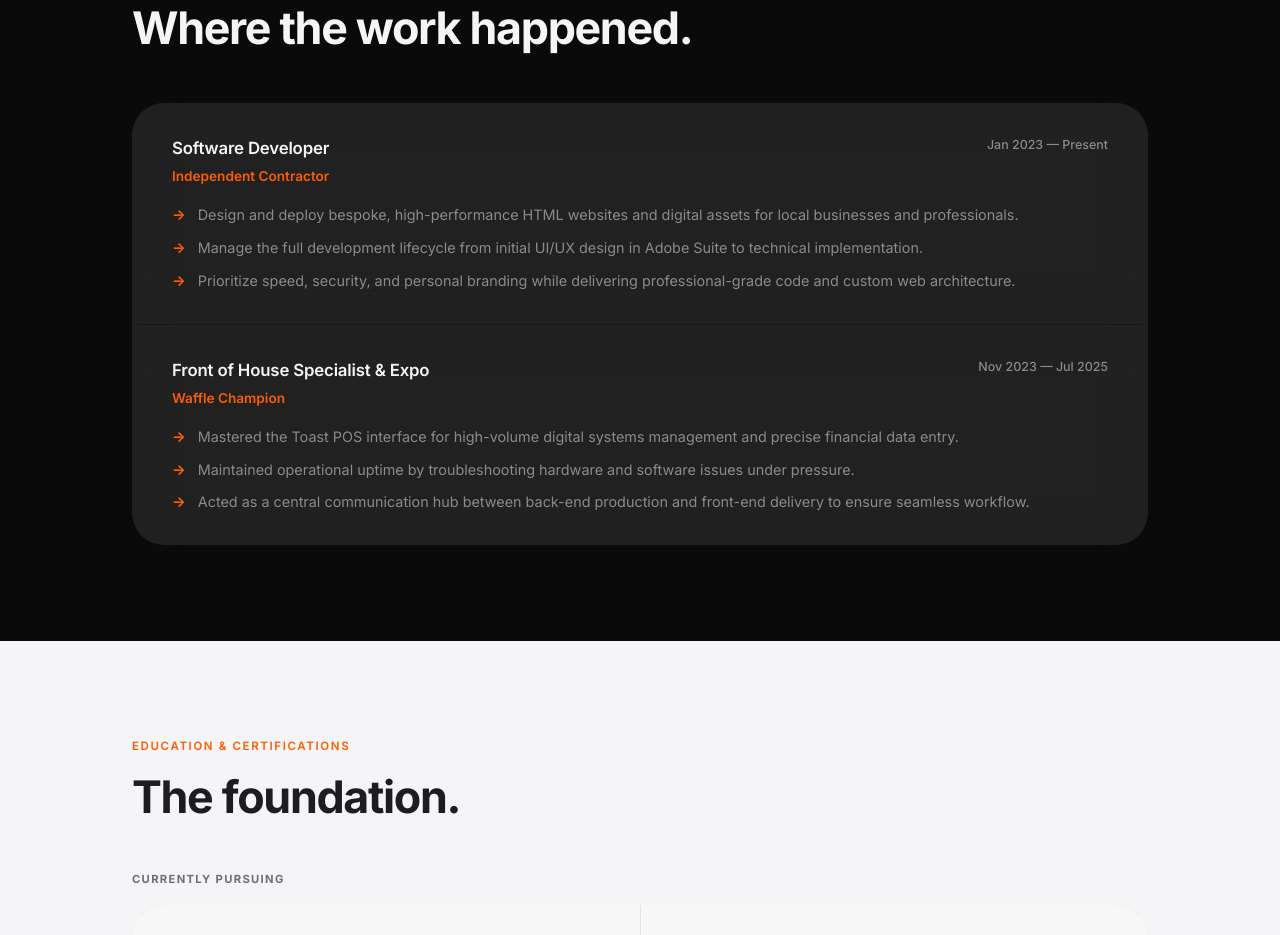
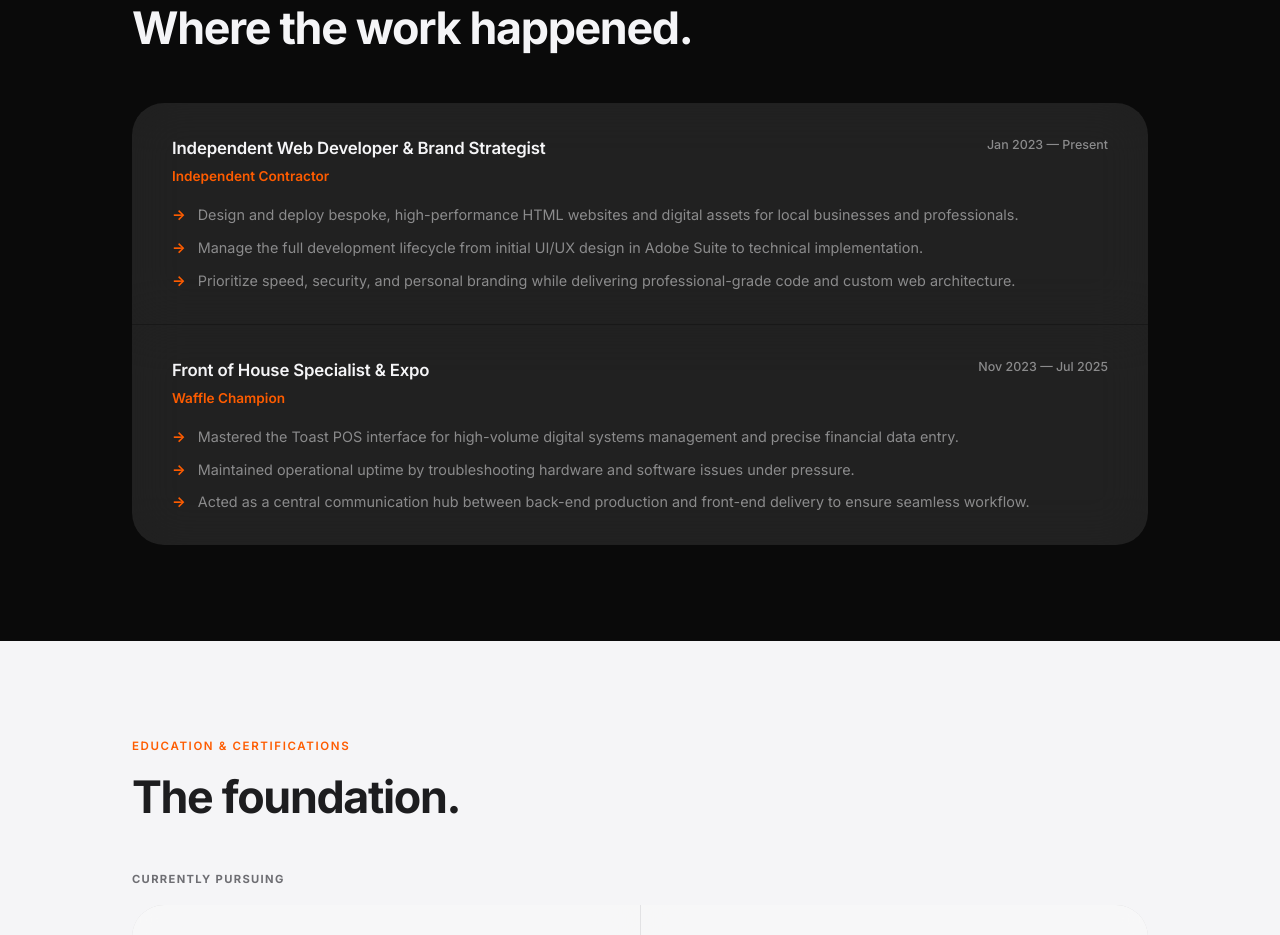
Before and after one commit to ashstumusic/ashstu.codes, a plain HTML site: page about.html in a window 1280 px wide. Shown: the part 1200-2135 px from the top of the page. Drawn offline with Linux system fonts and the light colour scheme.

Commit message:
Resume + About: update job title to Independent Web Developer & Brand Strategist

```diff
--- a/about.html
+++ b/about.html
@@ -100,7 +100,7 @@
       <div class="feature-item reveal" style="background: rgba(255,255,255,0.04); padding: 2rem 2.5rem;">
         <div style="display: flex; justify-content: space-between; align-items: flex-start; flex-wrap: wrap; gap: 1rem; margin-bottom: 1rem;">
           <div>
-            <h3 style="color: var(--text-dark); font-size: 1.05rem; margin-bottom: 0.2rem;">Software Developer</h3>
+            <h3 style="color: var(--text-dark); font-size: 1.05rem; margin-bottom: 0.2rem;">Independent Web Developer &amp; Brand Strategist</h3>
             <p style="font-size: 0.85rem; color: var(--accent); font-weight: 600;">Independent Contractor</p>
           </div>
           <span style="font-size: 0.78rem; color: var(--muted-dark); font-weight: 500; white-space: nowrap;">Jan 2023 — Present</span>
```
Also changed, not shown: cv.html (+1 -1 lines), 1 other file.
